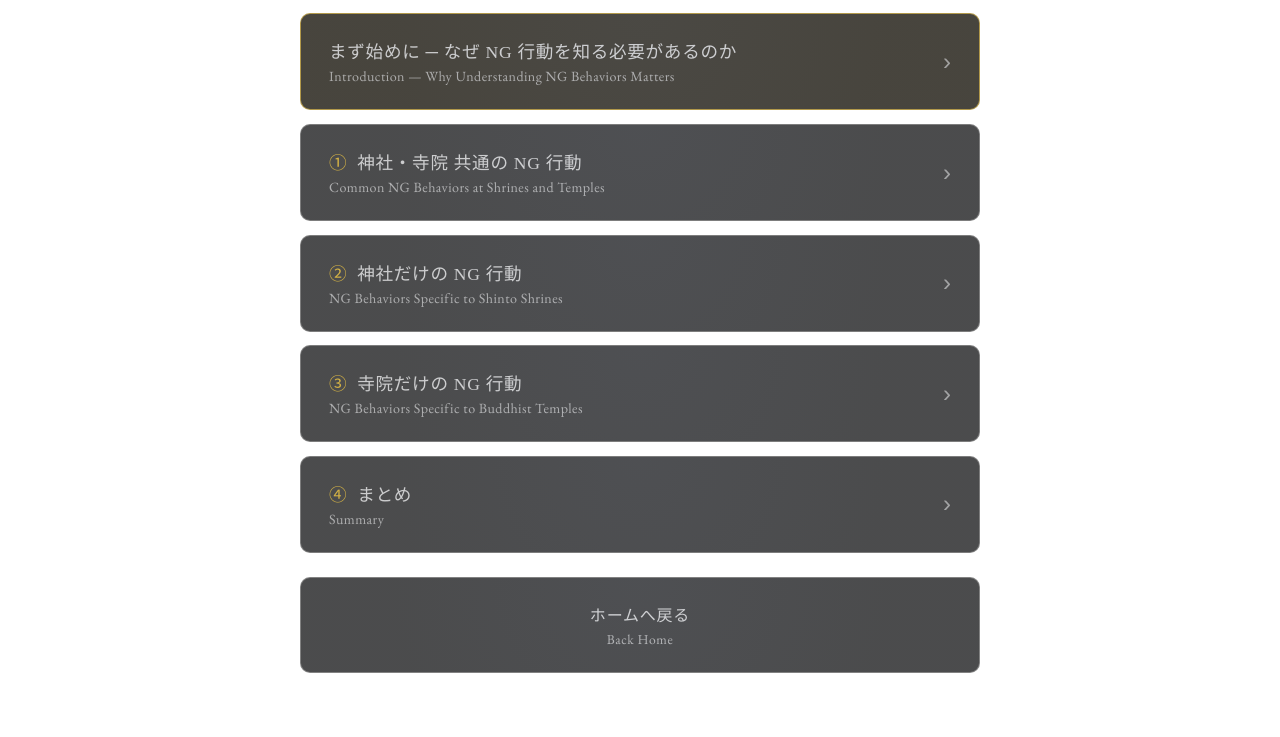
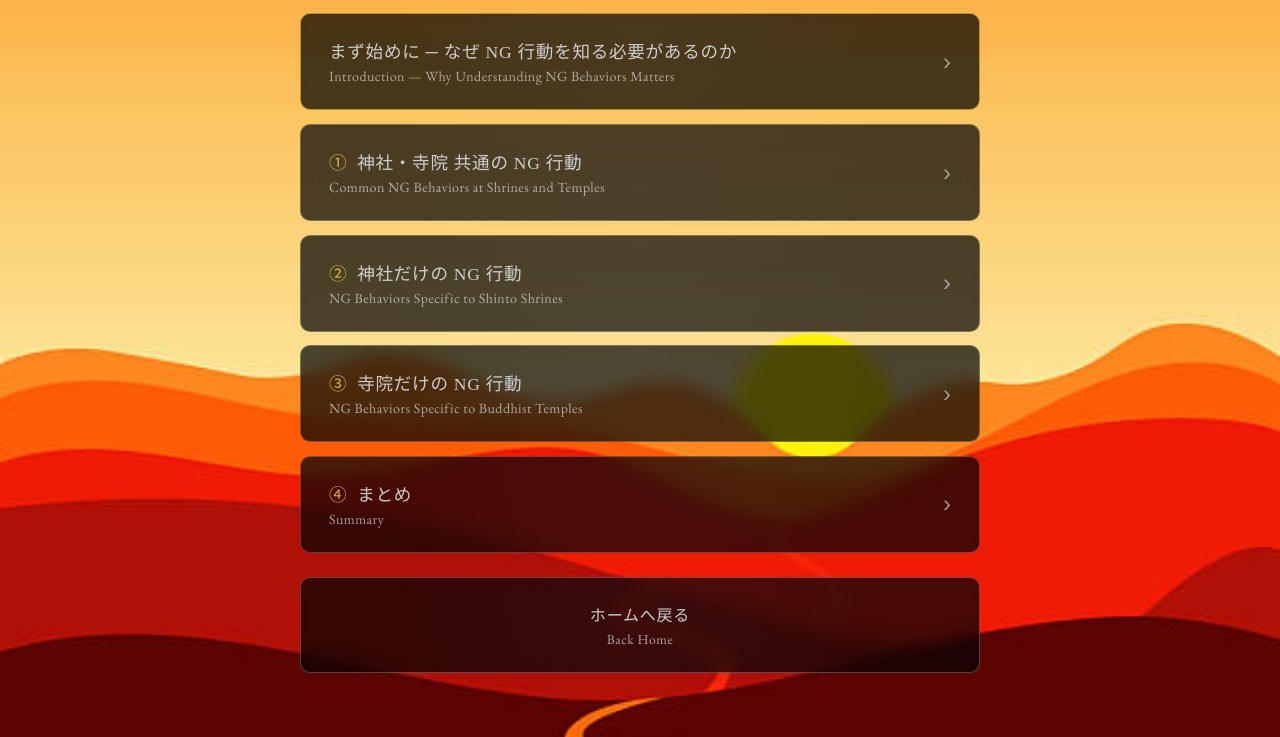
Before and after one commit to honebuto-3010/88junrei-app, a plain HTML site: page manner.html in a window 1280 px wide. Shown: the part 191-928 px from the top of the page. Drawn offline with nearby package versions, Linux system fonts and the light colour scheme.

Commit message:
Refactor CSS for body and container styles

```diff
--- a/css/manner.css
+++ b/css/manner.css
@@ -6,7 +6,7 @@
 body {
     margin: 0;
     padding: 1.5rem 1rem;
-    background-image: url(../images/istockphoto-2227618858-612x612.jpg);
+    background-image: url(../istockphoto-2227618858-612x612.jpg);
     background-repeat: no-repeat;
     background-size: cover;
     background-position: center center; /* タイポ修正済み */
```
